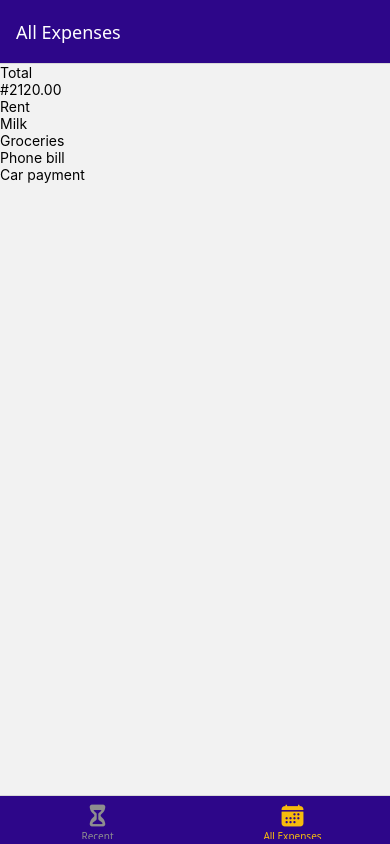
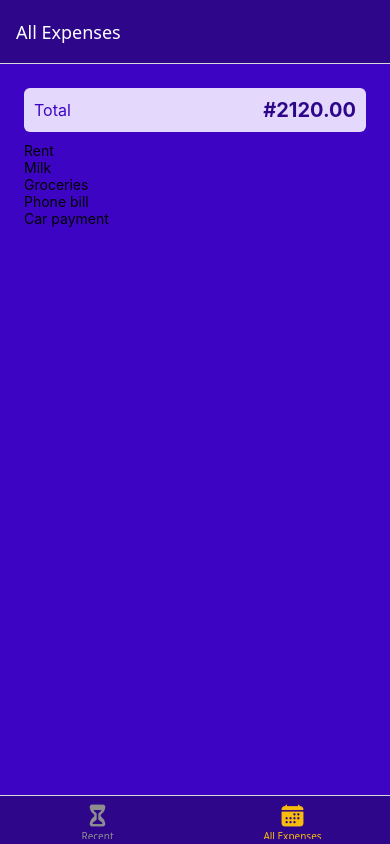
Before and after one commit to KayKay1992/React_Native_Course, a React Native app: screen /AllExpenses in a window 390 px wide. Built offline with nearby package versions, Linux system fonts and the light colour scheme.

Commit message:
Improving App Layout and styling

```diff
--- a/components/ExpensesOutput/ExpensesOutput.js
+++ b/components/ExpensesOutput/ExpensesOutput.js
@@ -1,7 +1,8 @@
 
-import { View } from 'react-native'
+import { StyleSheet, View } from 'react-native'
 import ExpensesSummary from './ExpensesSummary'
 import ExpensesList from './ExpensesList'
+import { GlobalStyles } from '../../constants/styles'
 
 const DUMMY_EXPENSES = [
     { id: 'e1', title: 'Rent', amount: 1000, date: new Date('2022-07-15') },
@@ -13,10 +14,19 @@
 
 export default function ExpensesOutput({expenses, expenesPeriod}) {
   return (
-    <View>
+    <View style={styles.container}>
         <ExpensesSummary expenses={DUMMY_EXPENSES} periodName={expenesPeriod}/>
         <ExpensesList expenses={DUMMY_EXPENSES}/>
 
     </View>
   )
 }
+
+const styles = StyleSheet.create({
+   container: {
+    padding: 24,
+    backgroundColor: GlobalStyles.colors.primary400,
+    flex: 1,
+
+   }
+})
--- a/components/ExpensesOutput/ExpensesSummary.js
+++ b/components/ExpensesOutput/ExpensesSummary.js
@@ -1,4 +1,5 @@
-import { Text, View } from "react-native";
+import { StyleSheet, Text, View } from "react-native";
+import { GlobalStyles } from "../../constants/styles";
 
 
 export default function ExpensesSummary({expenses, periodName}) {
@@ -7,9 +8,32 @@
         return sum + expenses.amount
     }, 0)
   return (
-    <View>
-            <Text>{periodName}</Text>
-            <Text>#{expensesSum.toFixed(2)}</Text>
+    <View style={styles.container}>
+            <Text style={styles.period}>{periodName}</Text>
+            <Text style={styles.sum}>#{expensesSum.toFixed(2)}</Text>
         </View>
   )
 }
+
+const styles = StyleSheet.create({
+    container: {
+        padding: 10,
+        backgroundColor: GlobalStyles.colors.primary50,
+        borderRadius: 6,
+        flexDirection: "row",
+        justifyContent: "space-between",
+        alignItems: "center",
+        marginBottom: 10,
+    },
+    period: {
+        fontSize: 16,
+        fontWeight: "semibold",
+        color: GlobalStyles.colors.primary400,
+    },
+    sum: {
+        fontSize: 20,
+        fontWeight: "bold",
+        color: GlobalStyles.colors.primary500,
+    }
+
+})
```
